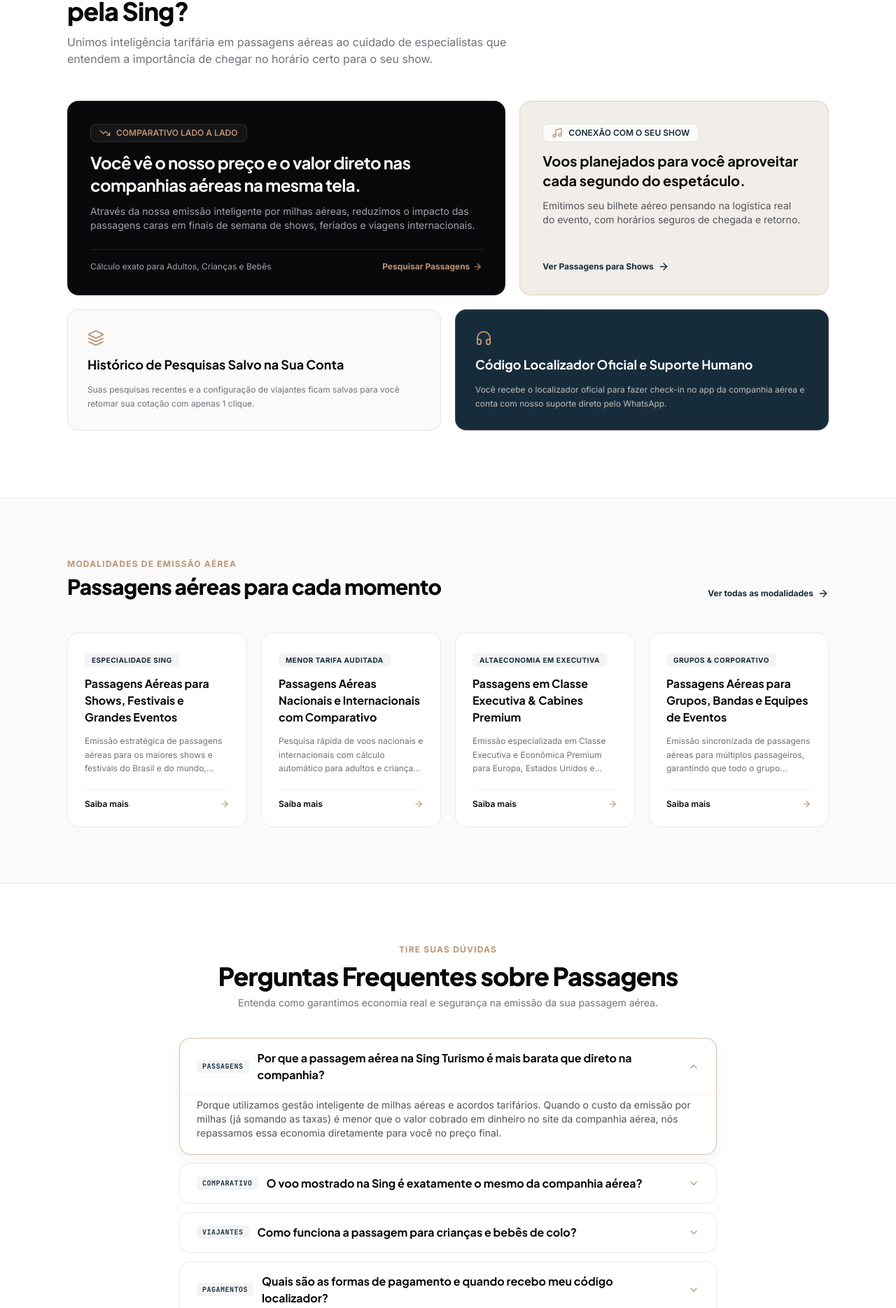
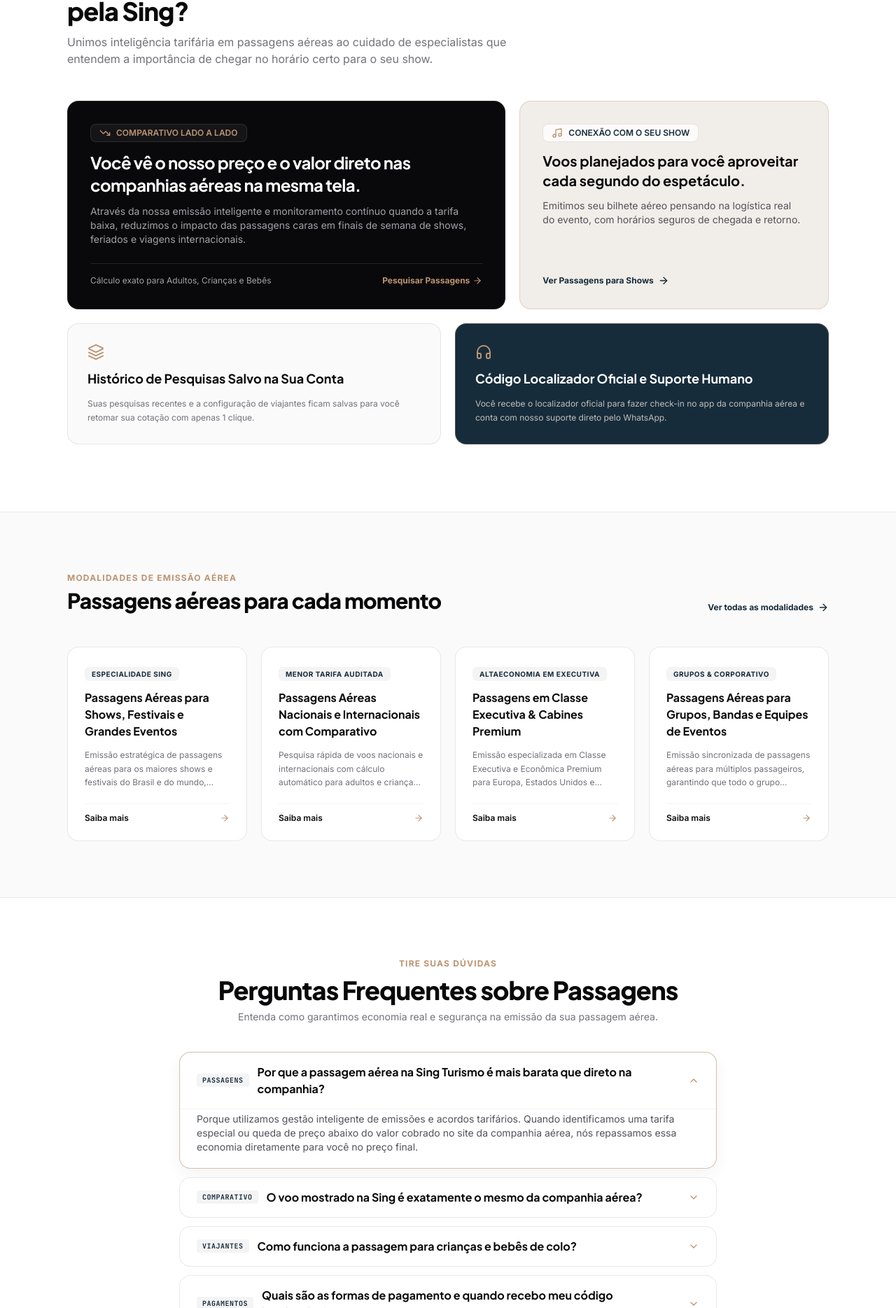
Before and after one commit to donaldsonnunes/sing-viagens-saas, a Next.js app: page / in a window 1280 px wide. Shown: the part 2914-4783 px from the top of the page at 70% size. Built offline with nearby package versions, Linux system fonts and the light colour scheme; no server answers; the database is empty.

Commit message:
chore: replace customer-facing miles wording with reduced fare wording

```diff
--- a/src/app/page.tsx
+++ b/src/app/page.tsx
@@ -226,7 +226,7 @@ export default function HomePage() {
                   Você vê o nosso preço e o valor direto nas companhias aéreas na mesma tela.
                 </h3>
                 <p className="text-xs sm:text-sm text-zinc-400 leading-relaxed max-w-xl">
-                  Através da nossa emissão inteligente por milhas aéreas, reduzimos o impacto das passagens caras em finais de semana de shows, feriados e viagens internacionais.
+                  Através da nossa emissão inteligente e monitoramento contínuo quando a tarifa baixa, reduzimos o impacto das passagens caras em finais de semana de shows, feriados e viagens internacionais.
                 </p>
               </div>
 
--- a/src/components/FlightSearchExperience.tsx
+++ b/src/components/FlightSearchExperience.tsx
@@ -851,7 +851,7 @@ export function FlightSearchExperience({
                           </span>
                         ) : (
                           <span className="text-[10px] font-medium text-zinc-500 truncate">
-                            ~{(day.estimatedLowestMiles / 1000).toFixed(1)}k mi
+                            Tarifa monitorada
                           </span>
                         )}
                       </div>
--- a/src/data/siteContent.ts
+++ b/src/data/siteContent.ts
@@ -22,7 +22,7 @@ export const SERVICES: ServicePackage[] = [
     shortDescription:
       "Emissão estratégica de passagens aéreas para os maiores shows e festivais do Brasil e do mundo, protegendo você contra as tarifas de pico das companhias.",
     heroDescription:
-      "Quando um grande show ou festival é anunciado, os preços das passagens aéreas disparam nas companhias. A Sing Turismo utiliza inteligência de emissão por milhas e tarifas negociadas para conectar você ao seu evento com economia real e horários seguros.",
+      "Quando um grande show ou festival é anunciado, os preços das passagens aéreas disparam nas companhias. A Sing Turismo utiliza inteligência tarifária e tarifas negociadas para conectar você ao seu evento com economia real e horários seguros.",
     priceStartingAt: "Economia comparada em tempo real",
     idealFor:
       "Fãs de música, casais e amigos viajando para assistir grandes shows, festivais nacionais e turnês internacionais.",
@@ -188,7 +188,7 @@ export const SERVICES: ServicePackage[] = [
       {
         title: "A Maior Economia Percentual da Aviação",
         description:
-          "É justamente na Classe Executiva que a emissão via milhas da Sing gera as maiores diferenças a seu favor frente ao preço da companhia.",
+          "É justamente na Classe Executiva que a emissão inteligente da Sing gera as maiores diferenças a seu favor frente ao preço da companhia.",
       },
       {
         title: "Chegue Descansado para o Seu Evento",
@@ -272,7 +272,7 @@ export const FAQ_ITEMS = [
     category: "Passagens e Economia",
     question: "Por que a passagem aérea na Sing Turismo é mais barata que direto na companhia?",
     answer:
-      "Porque utilizamos gestão inteligente de milhas aéreas e acordos tarifários. Quando o custo da emissão por milhas (já somando as taxas) é menor que o valor cobrado em dinheiro no site da companhia aérea, nós repassamos essa economia diretamente para você no preço final.",
+      "Porque utilizamos gestão inteligente de emissões e acordos tarifários. Quando identificamos uma tarifa especial ou queda de preço abaixo do valor cobrado no site da companhia aérea, nós repassamos essa economia diretamente para você no preço final.",
   },
   {
     category: "Comparativo de Voos",
@@ -313,7 +313,7 @@ export const BLOG_POSTS = [
     content: [
       "Assim que um grande artista ou festival divulga as datas de apresentação, milhares de fãs buscam voos para a mesma cidade e no mesmo final de semana.",
       "O sistema automático das companhias aéreas percebe esse aumento de procura e encerra rapidamente os lotes promocionais em dinheiro, deixando apenas as tarifas mais altas no site oficial.",
-      "Na Sing Turismo, comparamos o valor comercial da companhia com o nosso custo de emissão via milhas aéreas. Dessa forma, mesmo em finais de semana de estádio lotado, conseguimos oferecer o mesmo voo por um valor muito mais equilibrado.",
+      "Na Sing Turismo, comparamos o valor comercial da companhia com a nossa emissão inteligente de tarifas especiais. Dessa forma, mesmo em finais de semana de estádio lotado, conseguimos oferecer o mesmo voo por um valor muito mais equilibrado.",
     ],
   },
   {
--- a/src/lib/flightEngine.ts
+++ b/src/lib/flightEngine.ts
@@ -190,7 +190,7 @@ export function searchAndCompareFlights(
           ],
           baseMilesPerAdultWay: 36000,
           baseCashFarePerAdultWay: 2420,
-          badge: "Menor Custo em Milhas",
+          badge: "Melhor Tarifa",
         },
         {
           code: "AMERICAN",
@@ -257,7 +257,7 @@ export function searchAndCompareFlights(
           connections: [],
           baseMilesPerAdultWay: 9500,
           baseCashFarePerAdultWay: 295,
-          badge: "Melhor Oportunidade em Milhas",
+          badge: "Tarifa Reduzida",
         },
         {
           code: "AZUL",
```
